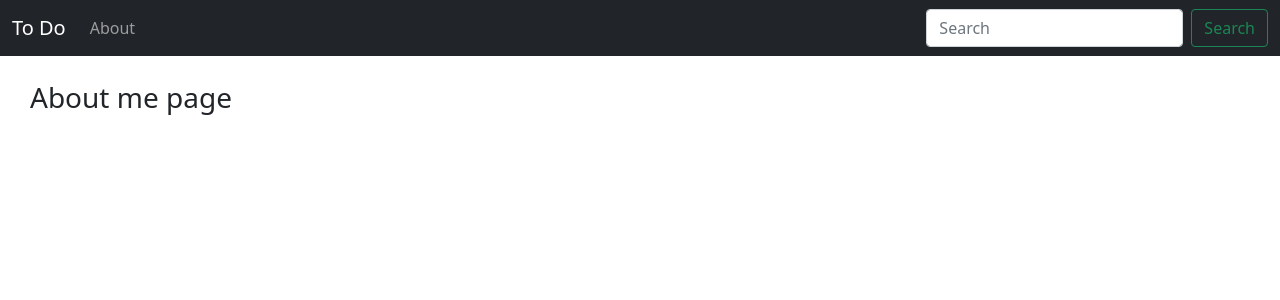
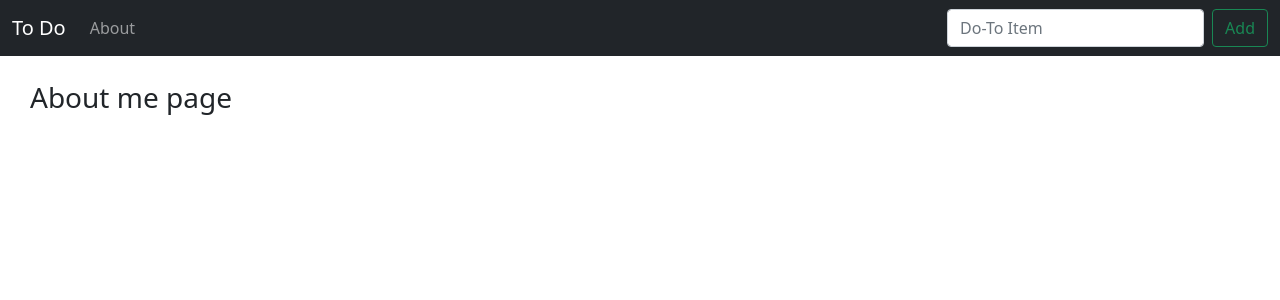
Before and after one commit to MoeinFirouzi/django-todo_list, a Django app: page /about/ in a window 1280 px wide. Shown: the top 300 px of the page. Run offline with Django 3.2, Linux system fonts and the light colour scheme.

Commit message:
creade model form for items and add message box

```diff
--- a/todo_list/templates/base.html
+++ b/todo_list/templates/base.html
@@ -25,9 +25,10 @@
                 <a class="nav-link" href="{% url 'about' %}">About</a>
               </li>
             </ul>
-            <form class="d-flex">
-              <input class="form-control me-2" type="search" placeholder="Search" aria-label="Search">
-              <button class="btn btn-outline-success" type="submit">Search</button>
+            <form class="d-flex" method="POST" action="{% url 'home' %}">
+              {% csrf_token %}
+              <input class="form-control me-2" type="search" placeholder="Do-To Item" aria-label="Search" name="item">
+              <button class="btn btn-outline-success" type="submit" >Add</button>
             </form>
           </div>
         </div>
--- a/todo_list/views.py
+++ b/todo_list/views.py
@@ -1,8 +1,19 @@
 from django.shortcuts import render
+from .models import List
+from .forms import ListForm
+from django.contrib import messages
 
 def home(request):
-    #code
-    return render(request, 'home.html',{})
+
+    if request.method == "POST":
+        form = ListForm(request.POST)
+        if form.is_valid():
+            form.save()
+            messages.success(request,"Item has been added to the list")
+
+    all_items = List.objects.all()
+    context = {"items" : all_items}
+    return render(request, 'home.html', context)
 
 def about(request):
     return render(request, 'about.html', {})
```
Also changed, not shown: todo_list/forms.py (added, +7 -0 lines), todo_list/templates/home.html (+16 -4 lines).
